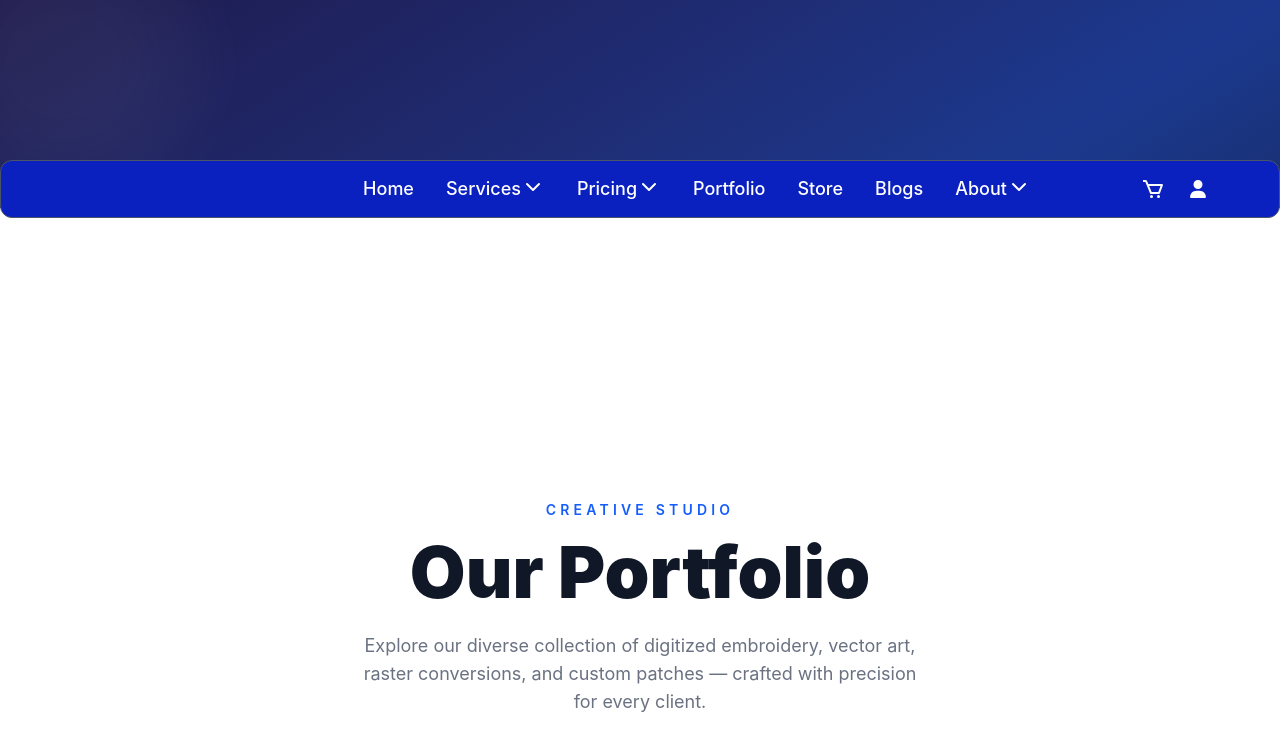
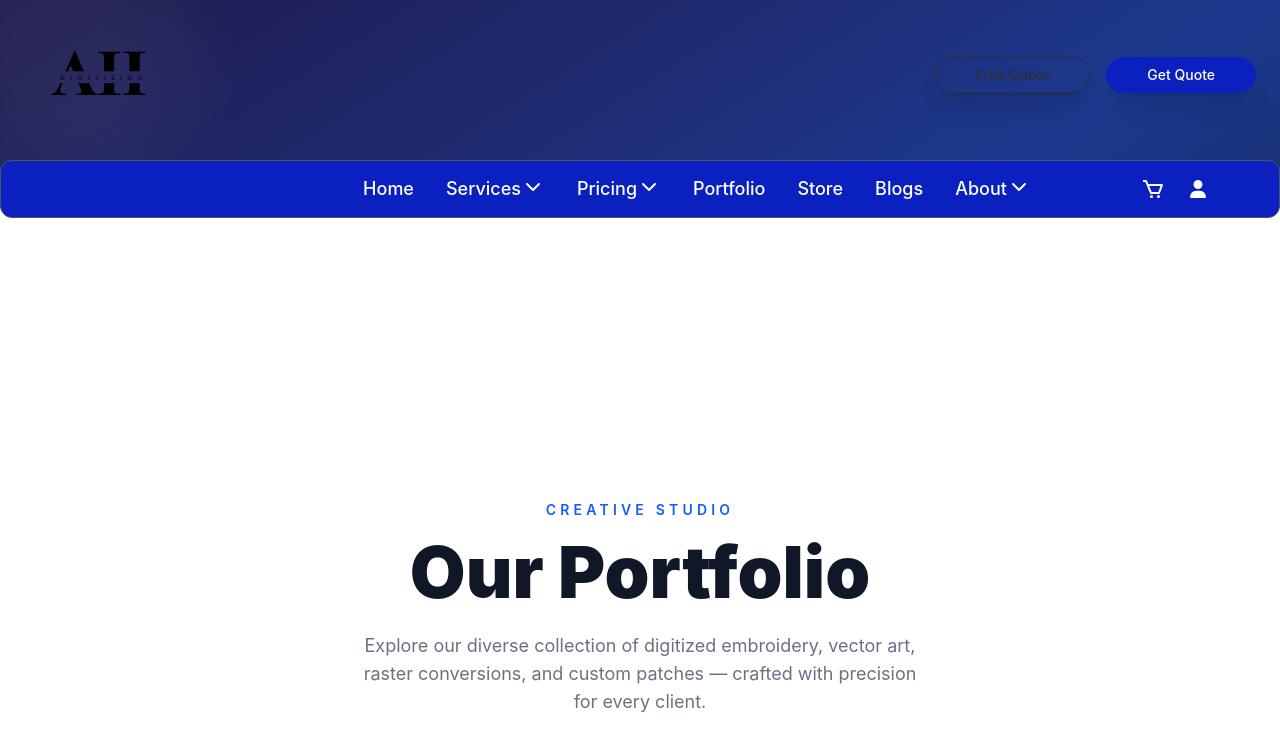
Before and after one commit to fourgoAgency/Ah-digitizing, a Next.js app: page /portfolio in a window 1280 px wide. Shown: the top 750 px of the page. Built offline with nearby package versions, Linux system fonts and the light colour scheme.

Commit message:
Fix z-index syntax in Header component

```diff
--- a/components/Header.tsx
+++ b/components/Header.tsx
@@ -293,7 +293,7 @@ function MobileMenu() {
                 />
               </button>
               {activeAccordion === 'services' && (
-                <div className="px-6 pb-4 space-y-2 z-[9999">
+                <div className="px-6 pb-4 space-y-2 z-[9999]">
                   <Link href="/services/embroidery/left-chest" className="block py-2 text-sm text-white hover:text-muted">
                     Embroidery Digitizing
                   </Link>
@@ -400,7 +400,7 @@ export default function Header() {
     <>
       {/* <TopNavbar /> */}
 
-      <header className="relative z-[100">
+      <header className="relative z-[100]">
         {/* ===== TOP ROW (Logo + Buttons) ===== */}
         <div className="flex justify-between items-center px-6">
           <Image src={logo} alt="Logo" width={150} />
```
